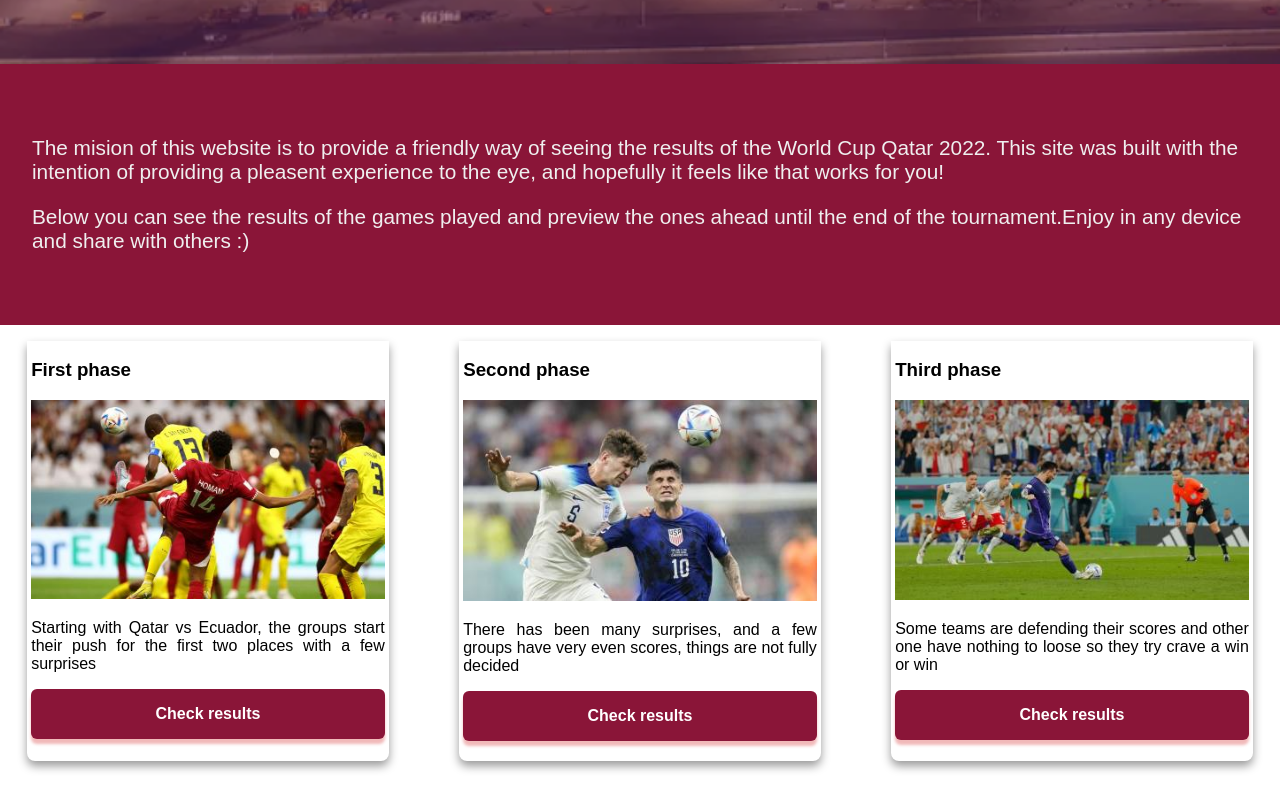
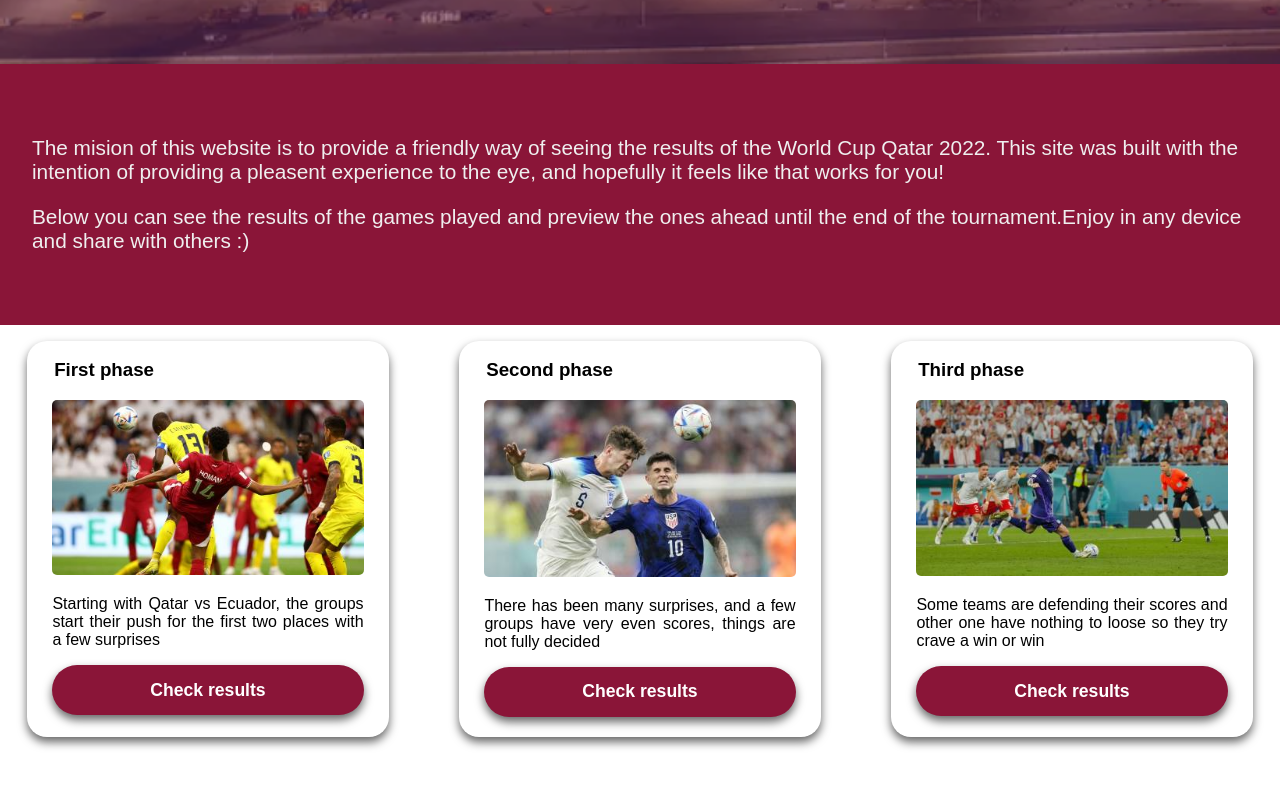
Before and after one commit to matias-cavalcante/qatar22-groups-results, a plain HTML site: page index.html in a window 1280 px wide. Shown: the part 736-1535 px from the top of the page. After the commit the page ends 1511 px from the top, so only its background shows below. Drawn offline with Linux system fonts and the light colour scheme.

Commit message:
Boxes and inner content styles modified

```diff
--- a/Styles.css
+++ b/Styles.css
@@ -99,16 +99,20 @@ body {
     margin-bottom: 3%;
     padding-bottom: 20px;
     background-color: white;
-    border-bottom-left-radius: 8px;
-    border-bottom-right-radius: 8px;
-    box-shadow: 0px 5px 10px 0px rgba(0, 0, 0, 0.4);
+    border-top-left-radius: 20px;
+    border-top-right-radius: 20px;
+    border-bottom-left-radius: 20px;
+    border-bottom-right-radius: 20px;
+    box-shadow: 0px 5px 10px 0px rgba(0, 0, 0, 0.6);
 
 }
 
 #first h3,
 #second h3,
 #third h3 {
-    text-align: left;
+    position: relative;
+    width: 88%;
+    left: 6.5%;
     font-weight: 600;
 }
 
@@ -116,7 +120,8 @@ body {
 #second p,
 #third p {
     position: relative;
-    width: 100%;
+    width: 88%;
+    left: 6%;
     text-align: justify;
 }
 
@@ -124,16 +129,17 @@ body {
 #second-p-games,
 #third-p-games {
     position: relative;
-    width: 100%;
+    width: 88%;
+    left: 6%;
     height: 50px;
-    border-radius: 6px;
+    border-radius: 25px;
     border: none;
 
-    font-size: 1rem;
+    font-size: 1.1rem;
     font-weight: 600;
     background-color: #8A1538;
     color: white;
-    box-shadow: 0px 5px 3px 0px rgba(209, 23, 23, 0.3);
+    box-shadow: 0px 5px 10px 0px rgba(0, 0, 0, 0.6);
 }
 
 #first-p-games:hover,
@@ -146,13 +152,15 @@ body {
 
 .img-container {
     position: relative;
-    width: 100%;
+    width: 88%;
+    left: 6%;
     min-height: 150px;
 
 }
 
 img {
     width: 100%;
+    border-radius: 5px;
 }
 
 /*This is for the box of the games results*/
@@ -196,7 +204,6 @@ img {
     grid-template-columns: repeat(2, 1fr);
     gap: 1.5rem;
     width: 100%;
-    background-color: #fff5ee;
 }
 
 /*Nothing to touch here*/
--- a/index.html
+++ b/index.html
@@ -15,7 +15,7 @@
             <h1>QATAR 2022 WORLD CUP</h1>
             <h2>All the results in one place</h2>
             <div id="button-grid">
-                <button id="see-re" onclick="window.location.href = '#main-text'">Explore</button>
+                <button id="see-re" onclick="window.location.href = '#main-text'">Go to results</button>
             </div>
         </div>
     </section>
```
